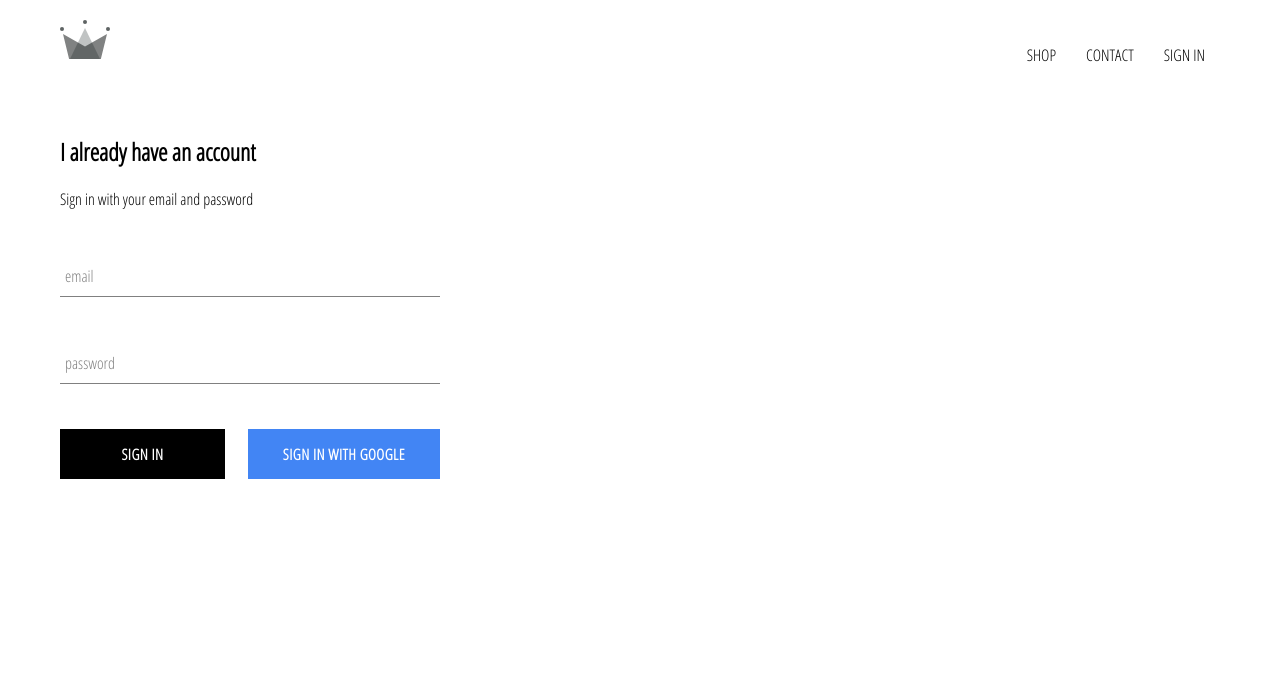
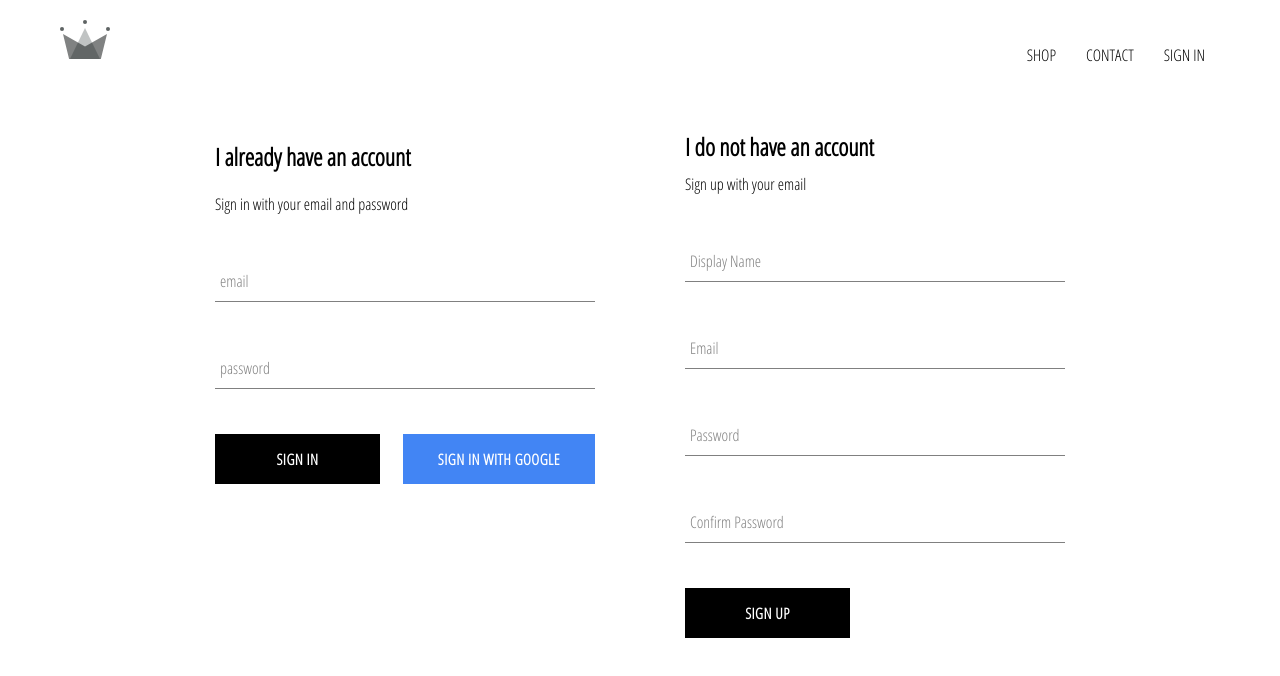
Before and after one commit to bcreigh/crwn-clothing-new, a React (Create React App) app: page /signin in a window 1280 px wide. Shown: the top 676 px of the page. Built offline with nearby package versions, Linux system fonts and the light colour scheme; no server answers.

Commit message:
added authenticated users

```diff
--- a/src/App.js
+++ b/src/App.js
@@ -6,7 +6,7 @@
 import HomePage from "./pages/homepage/homepage.component";
 import SignInAndSignUpPage from "./pages/sign-in-and-sign-up/sign-in-and-sign-up.components.jsx";
 import ShopPage from "./pages/shop/shop.component";
-import { auth } from "./firebase/firebase.utils";
+import { auth, createUserProfileDocument } from "./firebase/firebase.utils";
 
 class App extends React.Component {
   constructor() {
@@ -20,10 +20,22 @@
   unsubscribeFromAuth = null;
 
   componentDidMount() {
-    this.unsubscribeFromAuth = auth.onAuthStateChanged((user) => {
-      this.setState({ currentUser: user });
+    this.unsubscribeFromAuth = auth.onAuthStateChanged(async (userAuth) => {
+      if (userAuth) {
+        const userRef = await createUserProfileDocument(userAuth);
 
-      console.log(user);
+        userRef.onSnapshot((snapShot) => {
+          this.setState({
+            currentUser: {
+              id: snapShot.id,
+              ...snapShot.data(),
+            },
+          });
+          console.log(this.state);
+        });
+      }
+
+      this.setState({ currentUser: userAuth });
     });
   }
 
--- /dev/null
+++ b/src/components/sign-up/sign-up.component.jsx
@@ -0,0 +1,102 @@
+import React from "react";
+
+import FormInput from "../form-input/form-input.component";
+import CustomButton from "../custom-button/custom-button.component";
+
+import { auth, createUserProfileDocument } from "../../firebase/firebase.utils";
+
+import "./sign-up.styles.scss";
+
+class SignUp extends React.Component {
+  constructor() {
+    super();
+
+    this.state = {
+      displayName: "",
+      email: "",
+      password: "",
+      confirmPassword: "",
+    };
+  }
+
+  handleSubmit = async (event) => {
+    event.preventDefault();
+
+    const { displayName, email, password, confirmPassword } = this.state;
+
+    if (password !== confirmPassword) {
+      alert("Passwords do not match!");
+      return;
+    }
+
+    try {
+      const { user } = await auth.createUserWithEmailAndPassword(
+        email,
+        password
+      );
+
+      await createUserProfileDocument(user, { displayName });
+
+      this.setState({
+        displayName: "",
+        email: "",
+        password: "",
+        confirmPassword: "",
+      });
+    } catch (error) {
+      console.error(error);
+    }
+  };
+
+  handleChange = (event) => {
+    const { name, value } = event.target;
+
+    this.setState({ [name]: value });
+  };
+
+  render() {
+    const { displayName, email, password, confirmPassword } = this.state;
+    return (
+      <div className="sign-up">
+        <h2 className="title">I do not have an account</h2>
+        <span>Sign up with your email</span>
+        <form className="sign-up-form" onSubmit={this.handleSubmit}>
+          <FormInput
+            type="text"
+            name="displayName"
+            value={displayName}
+            onChange={this.handleChange}
+            label="Display Name"
+            required
+          />
+          <FormInput
+            type="email"
+            name="email"
+            value={email}
+            onChange={this.handleChange}
+            label="Email"
+            required
+          />
+          <FormInput
+            type="password"
+            name="password"
+            value={password}
+            onChange={this.handleChange}
+            label="Password"
+            required
+          />
+          <FormInput
+            type="password"
+            name="confirmPassword"
+            value={confirmPassword}
+            onChange={this.handleChange}
+            label="Confirm Password"
+            required
+          />
+          <CustomButton type="submit">SIGN UP</CustomButton>
+        </form>
+      </div>
+    );
+  }
+}
+export default SignUp;
--- /dev/null
+++ b/src/components/sign-up/sign-up.styles.scss
@@ -0,0 +1,9 @@
+.sign-up {
+  display: flex;
+  flex-direction: column;
+  width: 380px;
+
+  .title {
+    margin: 10px 0;
+  }
+}
--- a/src/firebase/firebase.utils.js
+++ b/src/firebase/firebase.utils.js
@@ -12,6 +12,31 @@
   appId: "1:845278129914:web:706ce4630533b365b2e343",
 };
 
+export const createUserProfileDocument = async (userAuth, additionalData) => {
+  if (!userAuth) return;
+  const userRef = firestore.doc(`users/${userAuth.uid}`);
+
+  const snapshot = await userRef.get();
+
+  if (!snapshot.exists) {
+    const { displayName, email } = userAuth;
+    const createdAt = new Date();
+
+    try {
+      await userRef.set({
+        displayName,
+        email,
+        createdAt,
+        ...additionalData,
+      });
+    } catch (error) {
+      console.log("error creating user", error);
+    }
+  }
+
+  return userRef;
+};
+
 firebase.initializeApp(config);
 
 export const auth = firebase.auth();
--- a/src/pages/sign-in-and-sign-up/sign-in-and-sign-up.components.jsx
+++ b/src/pages/sign-in-and-sign-up/sign-in-and-sign-up.components.jsx
@@ -1,12 +1,14 @@
 import React from "react";
 
 import SignIn from "../../components/sign-in/sign-in.component";
+import SignUp from "../../components/sign-up/sign-up.component";
 
 import "./sign-in-and-sign-up.styles.scss";
 
 const SignInAndSignUpPage = () => (
   <div className="sign-in-and-sign-up">
     <SignIn />
+    <SignUp />
   </div>
 );
 
--- a/src/pages/sign-in-and-sign-up/sign-in-and-sign-up.styles.scss
+++ b/src/pages/sign-in-and-sign-up/sign-in-and-sign-up.styles.scss
@@ -0,0 +1,6 @@
+.sign-in-and-sign-up {
+  width: 850px;
+  display: flex;
+  justify-content: space-between;
+  margin: 30px auto;
+}
```
